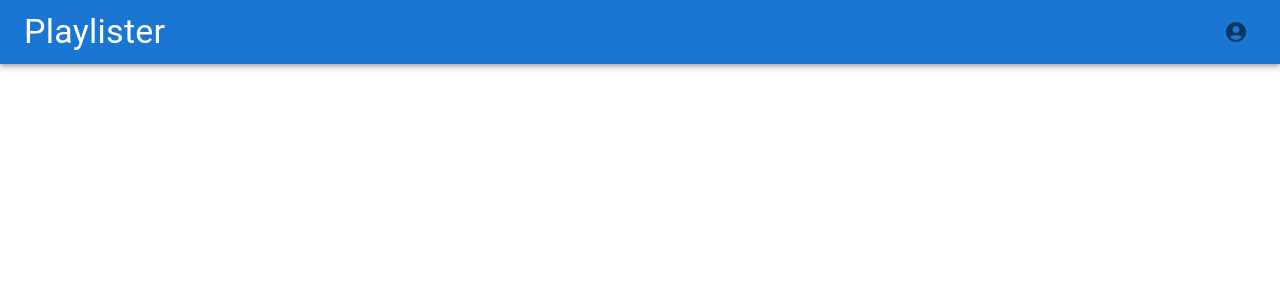
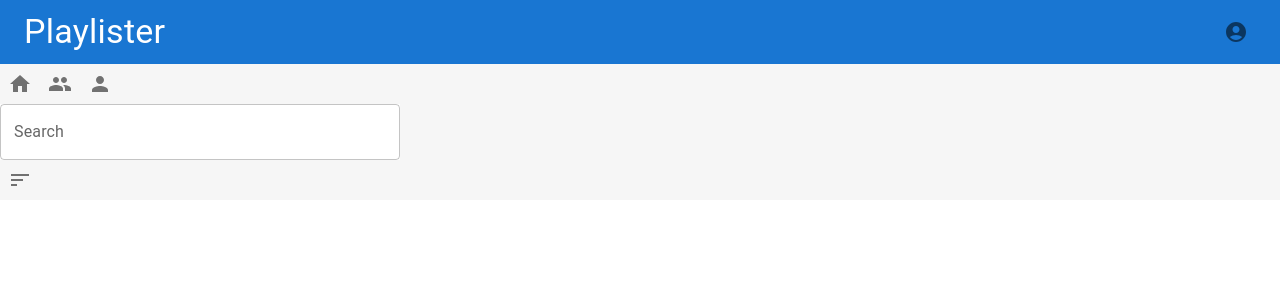
Before and after one commit to dlian7890/CSE_316_Playlister_Project, a React (Create React App) app in the folder client/: page /home in a window 1280 px wide. Shown: the top 300 px of the page. Built offline with nearby package versions, Linux system fonts and the light colour scheme.

Commit message:
Completed css for ToolBar

```diff
--- a/client/src/components/Header.js
+++ b/client/src/components/Header.js
@@ -10,7 +10,6 @@ import {
   Typography,
 } from '@mui/material';
 import { AccountCircle } from '@mui/icons-material';
-import LogoImage from '../assets/Logo-Blue.png';
 import './Header.css';
 
 const Header = () => {
--- /dev/null
+++ b/client/src/components/ToolBar.js
@@ -0,0 +1,104 @@
+import { React, useState } from 'react';
+import {
+  AppBar,
+  Box,
+  IconButton,
+  Menu,
+  MenuItem,
+  TextField,
+  Toolbar,
+  Typography,
+} from '@mui/material';
+import { Sort, Home, Group, Person } from '@mui/icons-material';
+
+const ToolBar = () => {
+  const [anchorEl, setAnchorEl] = useState(null);
+  const isMenuOpen = Boolean(anchorEl);
+
+  const handleSortMenuOpen = (event) => {
+    setAnchorEl(event.currentTarget);
+  };
+  const handleSortMenuClose = () => {
+    setAnchorEl(null);
+  };
+  const handleSort = (type) => {
+    handleSortMenuClose();
+  };
+  return (
+    <Box sx={{ flexGrow: 1 }}>
+      <IconButton>
+        <Home />
+      </IconButton>
+      <IconButton>
+        <Group />
+      </IconButton>
+      <IconButton sx={{ mr: 2 }}>
+        <Person />
+      </IconButton>
+      <Box sx={{ width: '400px', bgcolor: '#ffffff' }}>
+        <TextField
+          fullWidth
+          id='outlined-basic'
+          label='Search'
+          variant='outlined'
+        />
+      </Box>
+      <Box sx={{ flexGrow: 1 }}></Box>
+      <IconButton onClick={handleSortMenuOpen}>
+        <Sort />
+      </IconButton>
+      <Menu
+        anchorEl={anchorEl}
+        anchorOrigin={{
+          vertical: 'top',
+          horizontal: 'right',
+        }}
+        keepMounted
+        transformOrigin={{
+          vertical: 'top',
+          horizontal: 'right',
+        }}
+        open={isMenuOpen}
+        onClose={handleSortMenuClose}
+      >
+        <MenuItem
+          onClick={() => {
+            handleSort('Name');
+          }}
+        >
+          {'Name (A - Z)'}
+        </MenuItem>
+        <MenuItem
+          onClick={() => {
+            handleSort('DATE');
+          }}
+        >
+          Date
+        </MenuItem>
+        <MenuItem
+          onClick={() => {
+            handleSort('LISTENS');
+          }}
+        >
+          Listens
+        </MenuItem>
+        <MenuItem
+          onClick={() => {
+            handleSort('LIKES');
+          }}
+        >
+          Likes
+        </MenuItem>
+        <MenuItem
+          onClick={() => {
+            handleSort('DISLIKES');
+          }}
+        >
+          Dislikes
+        </MenuItem>
+      </Menu>
+    </Box>
+  );
+};
+
+export default ToolBar;
--- a/client/src/screens/HomeScreen.js
+++ b/client/src/screens/HomeScreen.js
@@ -1,11 +1,15 @@
-import React from 'react'
+import React from 'react';
+import { Box } from '@mui/material';
+import ToolBar from '../components/ToolBar';
 
 const HomeScreen = () => {
   return (
-    <div>
+    <>
+      <Box sx={{ bgcolor: '#f6f6f6' }}>
+        <ToolBar />
+      </Box>
+    </>
+  );
+};
 
-    </div>
-  )
-}
-
-export default HomeScreen
+export default HomeScreen;
```
Also changed, not shown: client/src/components/AppBar.js (deleted, +0 -28 lines).
